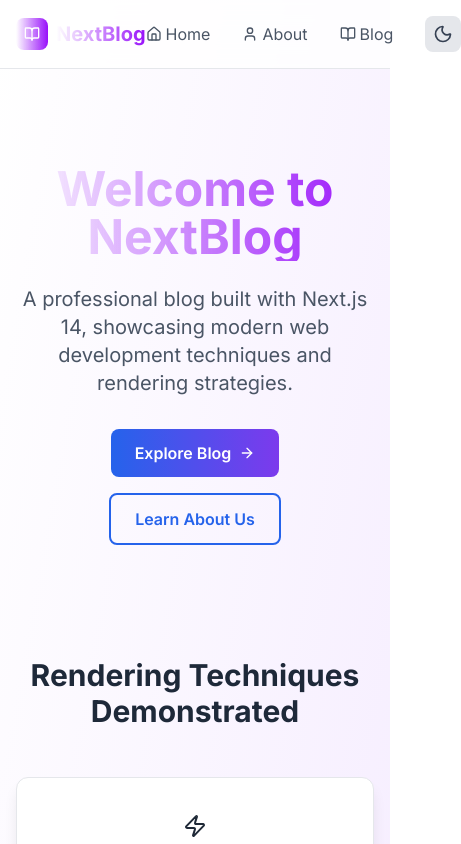
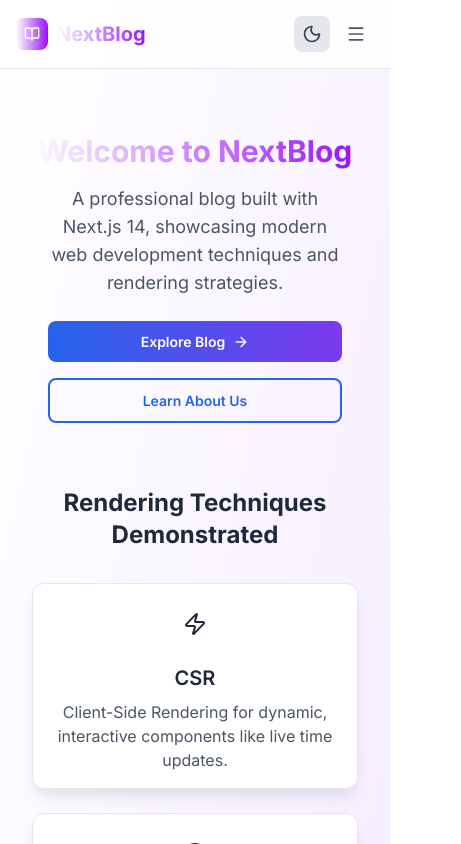
Before and after one commit to ingabiremariesandrine187/nextjs-rendering-techniques, a Next.js app: page / in a window 390 px wide. Shown: the top 844 px of the page, 461 px wide, since content can reach past the window. Built offline with nearby package versions, Linux system fonts and the light colour scheme.

Commit message:
Complete: Full responsive design with mobile navigation

```diff
--- a/app/blog/[id]/page.tsx
+++ b/app/blog/[id]/page.tsx
@@ -24,18 +24,18 @@ export default async function BlogDetail({params}:BlogDetailProps){
     }
 
     return(
-<article className="max-w-4xl mx-auto">
+<article className="max-w-4xl mx-auto px-4">
       {/* Back Button */}
       <Link
         href="/blog"
-        className="inline-flex items-center text-primary-600 dark:text-primary-400 hover:text-primary-700 dark:hover:text-primary-300 mb-8 transition-colors"
+        className="inline-flex items-center text-primary-600 dark:text-primary-400 hover:text-primary-700 dark:hover:text-primary-300 mb-6 md:mb-8 transition-colors"
       >
         ← Back to Blog
       </Link>
 
       {/* Article Header */}
-      <header className="mb-8">
-        <div className="flex items-center space-x-4 mb-4">
+      <header className="mb-6 md:mb-8">
+        <div className="flex flex-wrap items-center gap-2 md:gap-4 mb-4">
           <span className="inline-flex items-center px-3 py-1 bg-primary-100 dark:bg-primary-900 text-primary-800 dark:text-primary-200 text-sm font-medium rounded-full">
             <Tag className="w-3 h-3 mr-1" />
             {post.category}
@@ -50,7 +50,7 @@ export default async function BlogDetail({params}:BlogDetailProps){
           </div>
         </div>
 
-        <h1 className="text-4xl font-bold text-gray-800 dark:text-white mb-4">
+        <h1 className="text-2xl md:text-3xl lg:text-4xl font-bold text-gray-800 dark:text-white mb-4">
           {post.title}
         </h1>
       </header>
--- a/app/blog/page.tsx
+++ b/app/blog/page.tsx
@@ -9,17 +9,17 @@ export default async function Blog() {
 
   return (
     <div>
-      <div className="text-center mb-12">
-        <h1 className="text-4xl font-bold text-gray-800 dark:text-white mb-4">
+      <div className="text-center mb-8 md:mb-12 px-4">
+        <h1 className="text-3xl md:text-4xl font-bold text-gray-800 dark:text-white mb-4">
           Our Blog
         </h1>
-        <p className="text-xl text-gray-600 dark:text-gray-400 max-w-2xl mx-auto">
+        <p className="text-lg md:text-xl text-gray-600 dark:text-gray-400 max-w-2xl mx-auto">
           Discover insightful articles about technology, lifestyle, education, and more.
         </p>
       </div>
 
       {/* Blog Posts Grid */}
-      <div className="grid md:grid-cols-2 gap-8">
+      <div className="grid sm:grid-cols-1 md:grid-cols-2 gap-6 md:gap-8">
         {posts.map((post) => (
           <article key={post.id} className="card group hover:shadow-xl transition-all duration-300">
             <div className="flex justify-between items-start mb-4">
--- a/app/components/BlogLayoutClient.tsx
+++ b/app/components/BlogLayoutClient.tsx
@@ -31,16 +31,16 @@ export default function BlogLayoutClient({ children }: BlogLayoutClientProps) {
   }, []);
 
   return (
-    <div className="flex flex-col lg:flex-row gap-8">
+    <div className="flex flex-col lg:flex-row gap-6 lg:gap-8">
       {/* Sidebar - Only visible in blog section */}
-      <aside className="lg:w-64 flex-shrink-0">
-        <div className="sticky top-24">
+      <aside className="lg:w-64 flex-shrink-0 order-2 lg:order-1">
+        <div className="lg:sticky lg:top-24">
           <BlogCategories posts={posts} />
         </div>
       </aside>
 
       {/* Main Content */}
-      <main className="flex-1">
+      <main className="flex-1 order-1 lg:order-2">
         {children}
       </main>
     </div>
--- /dev/null
+++ b/app/components/MobileNav.tsx
@@ -0,0 +1,58 @@
+'use client';
+import { useState } from 'react';
+import Link from 'next/link';
+import { Menu, X, Home, User, BookOpen } from 'lucide-react';
+import { ThemeToggle } from './ThemeToggle';
+
+export default function MobileNav() {
+  const [isOpen, setIsOpen] = useState(false);
+
+  return (
+    <div className="md:hidden">
+      <div className="flex items-center space-x-2">
+        <ThemeToggle />
+        <button
+          onClick={() => setIsOpen(!isOpen)}
+          className="p-2 rounded-lg text-gray-600 dark:text-gray-300 hover:bg-gray-100 dark:hover:bg-gray-700 transition-colors"
+          aria-label="Toggle menu"
+        >
+          {isOpen ? <X className="w-5 h-5" /> : <Menu className="w-5 h-5" />}
+        </button>
+      </div>
+
+      {/* Mobile Menu Overlay */}
+      {isOpen && (
+        <div className="absolute top-full left-0 right-0 bg-white dark:bg-gray-800 border-t border-gray-200 dark:border-gray-700 shadow-lg z-50">
+          <nav className="container mx-auto px-4 py-4">
+            <div className="space-y-2">
+              <Link
+                href="/"
+                onClick={() => setIsOpen(false)}
+                className="flex items-center space-x-3 px-4 py-3 rounded-lg text-gray-600 dark:text-gray-300 hover:bg-gray-100 dark:hover:bg-gray-700 transition-colors"
+              >
+                <Home className="w-5 h-5" />
+                <span>Home</span>
+              </Link>
+              <Link
+                href="/about"
+                onClick={() => setIsOpen(false)}
+                className="flex items-center space-x-3 px-4 py-3 rounded-lg text-gray-600 dark:text-gray-300 hover:bg-gray-100 dark:hover:bg-gray-700 transition-colors"
+              >
+                <User className="w-5 h-5" />
+                <span>About</span>
+              </Link>
+              <Link
+                href="/blog"
+                onClick={() => setIsOpen(false)}
+                className="flex items-center space-x-3 px-4 py-3 rounded-lg text-gray-600 dark:text-gray-300 hover:bg-gray-100 dark:hover:bg-gray-700 transition-colors"
+              >
+                <BookOpen className="w-5 h-5" />
+                <span>Blog</span>
+              </Link>
+            </div>
+          </nav>
+        </div>
+      )}
+    </div>
+  );
+}
--- a/app/globals.css
+++ b/app/globals.css
@@ -38,6 +38,8 @@
   transition: all 0.2s;
   display: inline-flex;
   align-items: center;
+  justify-content: center;
+  min-width: 140px;
 }
 
 .btn-primary:hover {
@@ -56,6 +58,8 @@
   transition: all 0.2s;
   display: inline-flex;
   align-items: center;
+  justify-content: center;
+  min-width: 140px;
 }
 
 .btn-secondary:hover {
@@ -73,6 +77,58 @@
   color: #1f2937;
 }
 
+/* Mobile responsive adjustments */
+@media (max-width: 640px) {
+  .btn-primary, .btn-secondary {
+    padding: 0.625rem 1.25rem;
+    font-size: 0.875rem;
+  }
+
+  .card {
+    padding: 1rem;
+  }
+}
+
+/* Ensure proper spacing on mobile */
+@media (max-width: 768px) {
+  .container {
+    padding-left: 1rem;
+    padding-right: 1rem;
+  }
+}
+
+/* Mobile menu animations */
+.mobile-menu-enter {
+  opacity: 0;
+  transform: translateY(-10px);
+}
+
+.mobile-menu-enter-active {
+  opacity: 1;
+  transform: translateY(0);
+  transition: opacity 200ms, transform 200ms;
+}
+
+/* Prevent body scroll when mobile menu is open */
+.mobile-menu-open {
+  overflow: hidden;
+}
+
+/* Responsive text sizes */
+@media (max-width: 480px) {
+  h1 {
+    font-size: 1.875rem !important;
+  }
+
+  h2 {
+    font-size: 1.5rem !important;
+  }
+
+  h3 {
+    font-size: 1.25rem !important;
+  }
+}
+
 body {
   font-family: Arial, Helvetica, sans-serif;
   transition: background-color 0.2s, color 0.2s;
--- a/app/layout.tsx
+++ b/app/layout.tsx
@@ -2,6 +2,7 @@ import type {Metadata} from 'next';
 import { Inter } from 'next/font/google';
 import './globals.css'
 import {ThemeProvider,ThemeToggle} from './components/ThemeToggle'
+import MobileNav from './components/MobileNav';
 import Link from 'next/link';
 import {Home,User,BookOpen} from 'lucide-react';
 
@@ -24,7 +25,7 @@ export default function RootLayout({
           <div className="min-h-screen bg-gradient-to-br from-primary-50 to-purple-100 dark:from-gray-900 dark:to-gray-800">
             {/* Header */}
             <header className="bg-white/80 dark:bg-gray-800/80 backdrop-blur-md border-b border-gray-200 dark:border-gray-700 sticky top-0 z-50">
-              <div className="container mx-auto px-4 py-4">
+              <div className="container mx-auto px-4 py-4 relative">
                 <div className="flex items-center justify-between">
                   {/* Logo */}
                   <Link href="/" className="flex items-center space-x-2">
@@ -37,7 +38,7 @@ export default function RootLayout({
                   </Link>
 
                   {/* Navigation */}
-                  <nav className="flex items-center space-x-8">
+                  <nav className="hidden md:flex items-center space-x-8">
                     <Link
                       href="/"
                       className="flex items-center space-x-1 text-gray-600 dark:text-gray-300 hover:text-primary-600 dark:hover:text-primary-400 transition-colors"
@@ -61,6 +62,9 @@ export default function RootLayout({
                     </Link>
                     <ThemeToggle />
                   </nav>
+
+                  {/* Mobile Navigation */}
+                  <MobileNav />
                 </div>
               </div>
             </header>
--- a/app/page.tsx
+++ b/app/page.tsx
@@ -6,33 +6,33 @@ export default function Home() {
 return(
    <div className="container mx-auto px-4 py-8">
       {/* Hero Section */}
-      <section className="text-center py-16">
-        <h1 className="text-5xl md:text-6xl font-bold mb-6 bg-gradient-to-r from-primary-600 to-purple-600 bg-clip-text text-transparent">
+      <section className="text-center py-8 md:py-16 px-4">
+        <h1 className="text-3xl sm:text-4xl md:text-5xl lg:text-6xl font-bold mb-4 md:mb-6 bg-gradient-to-r from-primary-600 to-purple-600 bg-clip-text text-transparent">
           Welcome to NextBlog
         </h1>
-        <p className="text-xl text-gray-600 dark:text-gray-400 mb-8 max-w-2xl mx-auto">
+        <p className="text-lg md:text-xl text-gray-600 dark:text-gray-400 mb-6 md:mb-8 max-w-2xl mx-auto px-4">
           A professional blog built with Next.js 14, showcasing modern web development
           techniques and rendering strategies.
         </p>
 
-        <div className="flex flex-col sm:flex-row gap-4 justify-center items-center">
-          <Link href="/blog" className="btn-primary flex items-center space-x-2">
+        <div className="flex flex-col sm:flex-row gap-4 justify-center items-center px-4">
+          <Link href="/blog" className="btn-primary flex items-center space-x-2 w-full sm:w-auto justify-center">
             <span>Explore Blog</span>
             <ArrowRight className="w-4 h-4" />
           </Link>
-          <Link href="/about" className="btn-secondary">
+          <Link href="/about" className="btn-secondary w-full sm:w-auto text-center">
             Learn About Us
           </Link>
         </div>
       </section>
 
       {/* Features Grid */}
-      <section className="py-12">
-        <h2 className="text-3xl font-bold text-center mb-12 text-gray-800 dark:text-white">
+      <section className="py-8 md:py-12 px-4">
+        <h2 className="text-2xl md:text-3xl font-bold text-center mb-8 md:mb-12 text-gray-800 dark:text-white">
           Rendering Techniques Demonstrated
         </h2>
 
-        <div className="grid md:grid-cols-3 gap-8">
+        <div className="grid sm:grid-cols-2 lg:grid-cols-3 gap-6 md:gap-8">
           <div className="card text-center">
             <div className="w-12 h-12 bg-primary-100 dark:bg-primary-900 rounded-lg flex items-center justify-center mx-auto mb-4">
               <Zap className="w-6 h-6 text-primary-600 dark:text-primary-400" />
@@ -66,8 +66,8 @@ return(
       </section>
 
       {/* CSR Demo Section */}
-      <section className="py-12">
-        <h2 className="text-3xl font-bold text-center mb-8 text-gray-800 dark:text-white">
+      <section className="py-8 md:py-12 px-4">
+        <h2 className="text-2xl md:text-3xl font-bold text-center mb-6 md:mb-8 text-gray-800 dark:text-white">
           Client-Side Rendering Demo
         </h2>
         <div className="max-w-md mx-auto">
```
Also changed, not shown: app/About/page.tsx (+4 -4 lines), app/components/BlogCategories.tsx (+7 -7 lines).
